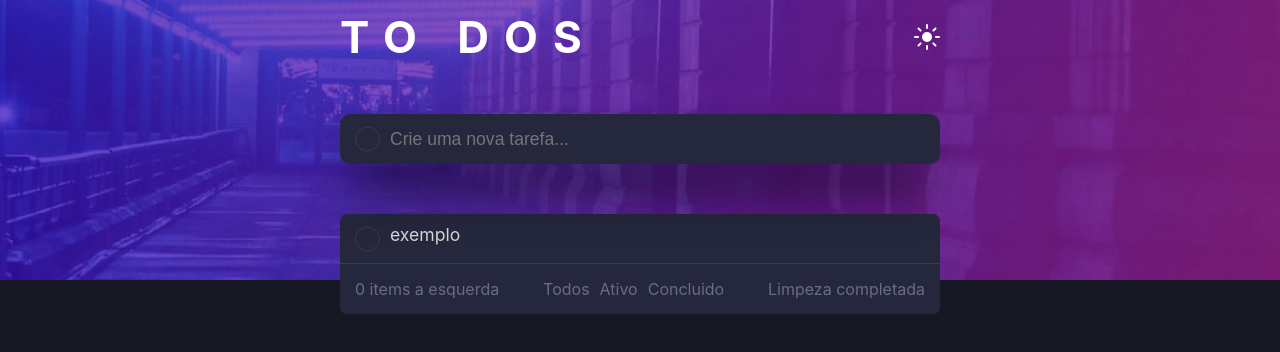
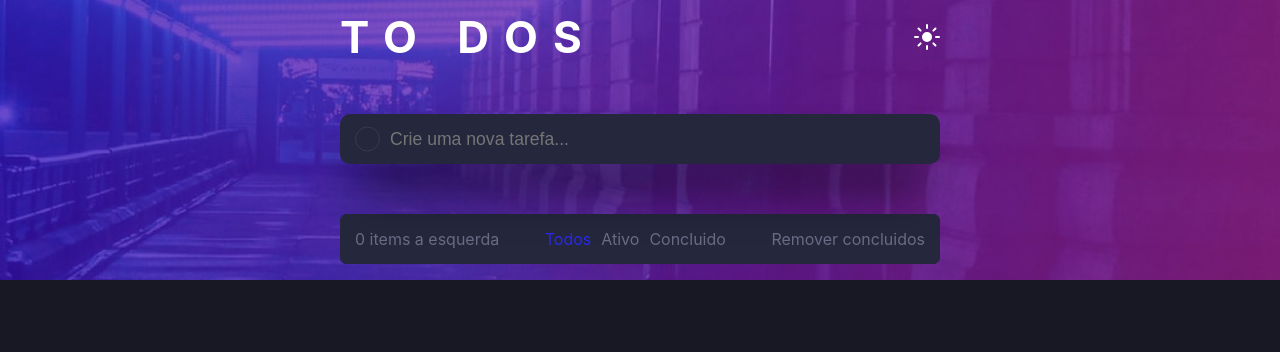
Before and after one commit to dev-lucccaslp/todo-redux, a React (Create React App) app: page / in a window 1280 px wide. Shown: the top 352 px of the page. Built offline with nearby package versions, Linux system fonts and the light colour scheme.

Commit message:
projeto concluido, com um bug na opção de ativos

```diff
--- a/package.json
+++ b/package.json
@@ -11,6 +11,7 @@
     "react-dom": "^18.2.0",
     "react-redux": "^8.0.2",
     "react-scripts": "5.0.1",
+    "redux": "^4.2.0",
     "sass": "^1.54.9",
     "web-vitals": "^2.1.4"
   },
--- a/src/Todo.jsx
+++ b/src/Todo.jsx
@@ -1,25 +1,47 @@
-import React from 'react'
+import React from 'react';
 
-import crossIcon from './images/icon-cross.svg'
-import checkIcon from './images/icon-check.svg'
+import crossIcon from './images/icon-cross.svg';
+import checkIcon from './images/icon-check.svg';
 
 import { useSelector } from 'react-redux';
 import { selectDarkMode } from './features/slices/themeSlice';
 
+import { completeTodo } from './features/slices/todosSlice';
+import { removeTodo } from './features/slices/todosSlice';
+
+import { useDispatch } from 'react-redux';
 
 
-function Todo() {
+function Todo({ content, completed, id }) {
   const darkMode = useSelector(selectDarkMode);
+  const dispatch = useDispatch()
+
+  const completedTodoHandler = () => {
+    dispatch(completeTodo(id))
+  }
+
+ const removeTodoHandler = () => {
+  dispatch(removeTodo(id))
+ }
+
 
   return (
-    <div className='todo_container'>
-        <div className="circle">
+    <div className='todo_container' onClick={completedTodoHandler}>
+        <div className={`circle ${completed ? 'active' : ""}`}>
             <img src={checkIcon} alt="check icon" srcset="" />
         </div>
 
-        <li className={`todo ${!darkMode ? "whiteBg" : ""}`}>exemplo</li>
+        <li className={`todo ${!darkMode ? "whiteBg" : ""} ${
+          completed ? 'active' : ""}`} >
+            {content}
+        </li>
 
-        <img src={crossIcon} className='delete-icon' alt="cross icon" />
+        <img
+        src={crossIcon}
+        className='delete-icon'
+        alt="cross icon"
+        onClick={removeTodoHandler}
+        />
     </div>
   )
 }
--- a/src/Todos.jsx
+++ b/src/Todos.jsx
@@ -4,14 +4,85 @@ import sunIcon from './images/icon-sun.svg';
 
 import Todo from './Todo';
 
-import { useDispatch, useSelector } from 'react-redux';
+import { useSelector } from 'react-redux';
+import { useDispatch } from 'react-redux';
+
 import { selectDarkMode, toggleTheme } from './features/slices/themeSlice';
+
+import {
+   addTodo,
+   clearCompleted,
+   selectActiveTodos,
+   selectCompletedTodos,
+   selectShowActiveTodos,
+   selectShowCompletedTodos,
+   selectShowTodos,
+   selectTodos,
+} from './features/slices/todosSlice';
+
+import {showCompletedFunction} from './features/slices/todosSlice';
+import {showAllFunction} from './features/slices/todosSlice';
+import {showActiveFunction} from './features/slices/todosSlice';
 
 function Todos() {
 const inputRef = useRef();
 
 const darkMode = useSelector(selectDarkMode);
 const dispatch = useDispatch();
+
+const todos = useSelector(selectTodos)
+const completedTodos = useSelector(selectCompletedTodos)
+const activeTodos =  useSelector(selectActiveTodos)
+
+const showTodos =  useSelector(selectShowTodos)
+const showActiveTodos =  useSelector(selectShowActiveTodos)
+const showCompletedTodos =  useSelector(selectShowCompletedTodos)
+
+let todosToRender;
+let activeTodosNumber = 0;
+
+const submitTodo = (e) => {
+    e.preventDefault();
+
+    if(inputRef.current.value.trim()) {
+        dispatch(addTodo({
+            id: Math.random() * 1000,
+            content: inputRef.current.value,
+        }))
+    }
+
+    inputRef.current.value = ""
+}
+
+const showCompletedHandler = () => {
+    dispatch(showCompletedFunction())
+}
+
+const showAllHandler = () => {
+    dispatch(showAllFunction())
+}
+
+const showActiveHandler = () => {
+    dispatch(showActiveFunction())
+}
+
+const clearCompletedHandler = () => {
+    dispatch(clearCompleted())
+}
+
+if (showActiveTodos) {
+    todosToRender = activeTodos;
+} else if(showCompletedTodos) {
+    todosToRender = completedTodos;
+} else {
+    todosToRender= todos;
+}
+
+todos?.forEach((todosToRender) =>{
+    if(!todos.completed) {
+        activeTodosNumber++;
+    }
+})
 
   return (
     <div className='todos'>
@@ -26,7 +97,7 @@ const dispatch = useDispatch();
 
         <div className="input_container">
             <div className="circle"></div>
-            <form>
+            <form onSubmit={submitTodo}>
                 <input
                     type="text" ref={inputRef}
                     placeholder="Crie uma nova tarefa..."
@@ -37,22 +108,29 @@ const dispatch = useDispatch();
         </div>
 
         <div className={`todos_container ${!darkMode ? "whiteBg" : ""}`}>
-            <Todo />
+            {todosToRender.map((todo) => (
+                <Todo
+                    content={ todo.content }
+                    key = { todo.id }
+                    id= { todo.id }
+                    completed= {todo.completed}
+                />
+            ))}
 
             <div className={`todos_footer ${!darkMode ? "whiteBg" : ""}`}>
-                <p>0 items a esquerda</p>
+                <p>{activeTodosNumber} items a esquerda</p>
 
                 <div className="types">
                     <div className="types">
-                        <p className='clear'>Todos</p>
+                        <p className={`clear ${showTodos ? "active" : ""}`} onClick={showAllHandler}>Todos</p>
 
-                        <p className='clear'>Ativo</p>
+                        <p className={`clear ${showActiveTodos ? "active" : ""}`} onClick={showActiveHandler}>Ativo</p>
 
-                        <p className='clear'>Concluido</p>
+                        <p className={`clear ${showCompletedTodos ? "active" : ""}` } onClick={showCompletedHandler} >Concluido</p>
                     </div>
 
                 </div>
-                <p className='clear'>Limpeza completada</p>
+                <p className='clear' onClick={clearCompletedHandler}>Remover concluidos</p>
             </div>
         </div>
     </div>
--- a/src/features/slices/todosSlice.js
+++ b/src/features/slices/todosSlice.js
@@ -7,7 +7,7 @@ export const todosSlice = createSlice({
     completedTodos: [],
     activeTodos:[],
     showTodos: true,
-    showCompletedTodos: true,
+    showCompletedTodos: false,
     showActiveTodos: false,
   },
 
@@ -78,10 +78,18 @@ export const {
   completeTodo,
   removeTodo,
   showCompletedFunction,
+  showAllFunction,
   showActiveFunction,
+  showActiveTodos,
   clearCompleted
 } = todosSlice.actions;
 
-export const selectCount = (state) => state.counter.value;
+export const selectTodos = (state) => state.todos.todos;
+export const selectCompletedTodos = (state) => state.todos.completedTodos;
+export const selectActiveTodos = (state) => state.todos.showTodos;
+
+export const selectShowTodos = (state) => state.todos.todos;
+export const selectShowActiveTodos = (state) => state.todos.showActiveTodos;
+export const selectShowCompletedTodos = (state) => state.todos.showCompetedTodos;
 
 export default todosSlice.reducer;
```
Also changed, not shown: 1 other file (tests, documents, lock files or other folders).
